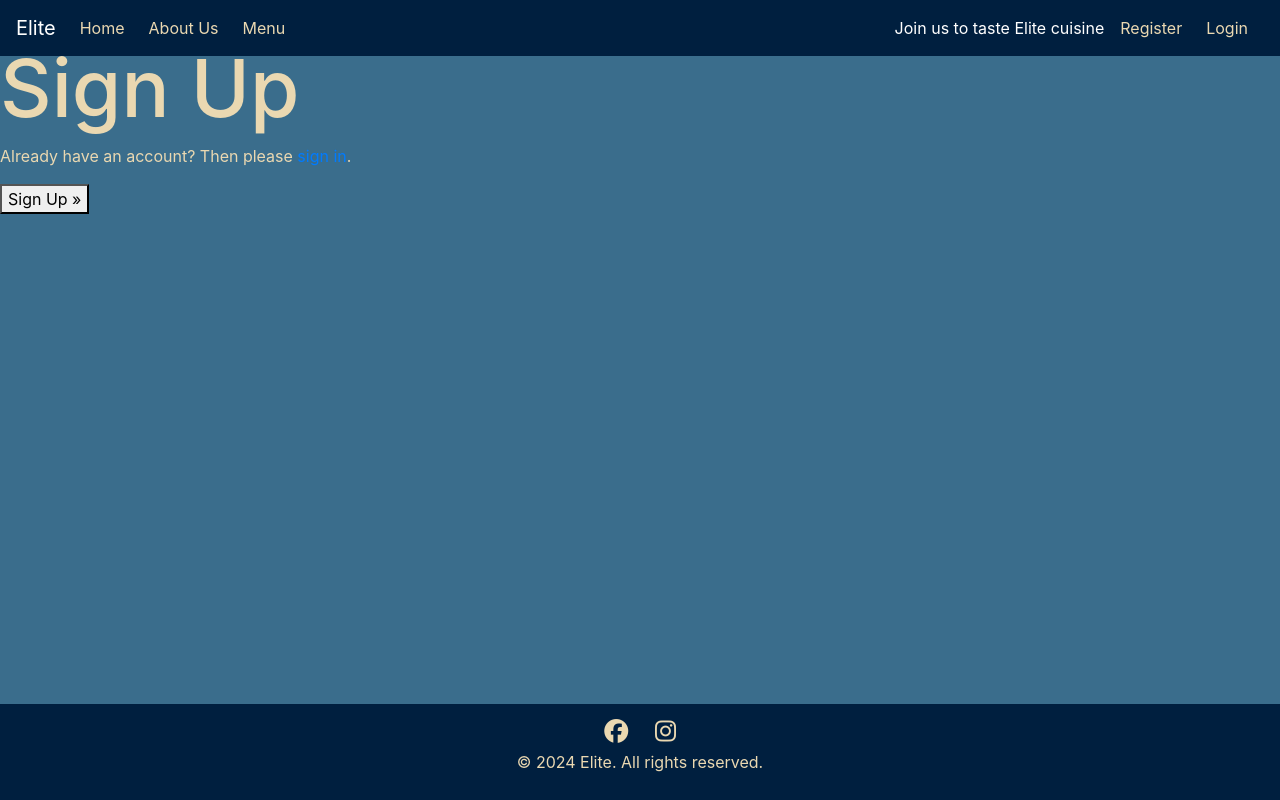
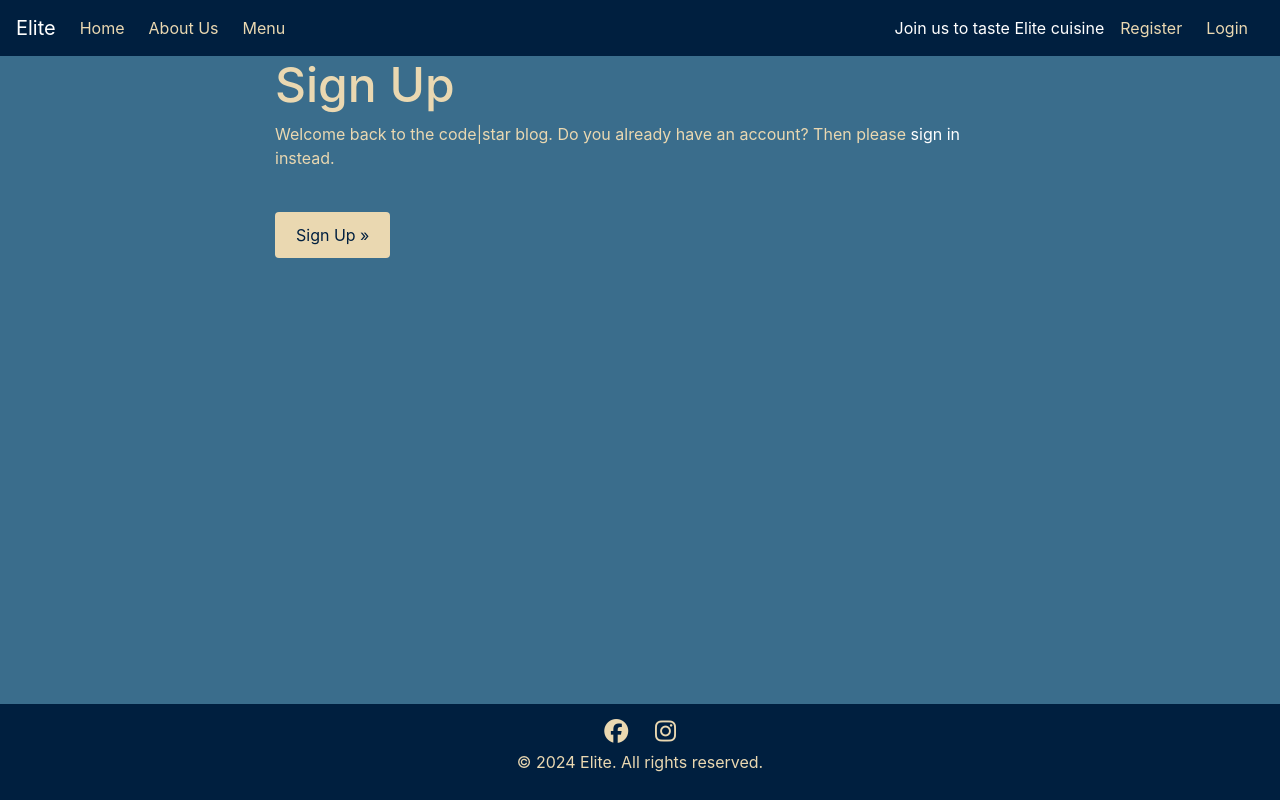
Before and after one commit to DanParkinson/project-4-elite, a Django app: template templates/account/signup.html in a window 1280 px wide. Run offline with Django 3.2, Linux system fonts and the light colour scheme; the template is opened without the code that fills it: most values are stand-ins (such as "Sample title", 1, 10 or a date in 2020); some libraries are stand-ins or nearby versions.

Commit message:
signup page styled

```diff
--- a/static/css/style.css
+++ b/static/css/style.css
@@ -86,7 +86,7 @@ h3 {
     font-size: 3rem;
 }
 
-.container {
+.container-custom {
     display: flex;
     flex-direction: column;
     justify-content: center;
@@ -96,10 +96,9 @@ h3 {
 }
 
 .card {
-    max-width: 600px;
+    max-width: 1000px;
     width: 100%;
     margin: 0 auto;
-    padding: 20px;
 }
 
 main {
--- a/templates/about_us.html
+++ b/templates/about_us.html
@@ -2,7 +2,7 @@
 
 {% block content %}
 
-<div class="container mt-4">
+<div class="container container-custom mt-4">
     <h1>About Us</h1>
     <div class="row">
         <div class="col-12 col-md-4 mb-4 about-section">
--- a/templates/account/login.html
+++ b/templates/account/login.html
@@ -7,7 +7,7 @@
 
 {% block content %}
 
-<div class="container">
+<div class="container container-custom">
   <div class="row">
     <div class="card">
       <div class="card-body">
--- a/templates/account/logout.html
+++ b/templates/account/logout.html
@@ -5,7 +5,7 @@
 {% block head_title %}{% trans "Sign Out" %}{% endblock %}
 
 {% block content %}
-<div class="container">
+<div class="container container-custom">
   <div class="row">
     <div class="card">
       <div class="card-body">
--- a/templates/account/signup.html
+++ b/templates/account/signup.html
@@ -2,20 +2,35 @@
 
 {% load i18n %}
 
-{% block head_title %}{% trans "Signup" %}{% endblock head_title %}
+{% block head_title %}{% trans "Signup" %}{% endblock %}
 
 {% block content %}
-<h1>{% trans "Sign Up" %}</h1>
+<div class="container pb-5">
+  <div class="row">
+    <div class="col-md-8 mt-3 offset-md-2">
+      <h3>{% trans "Sign Up" %}</h3>
 
-<p>{% blocktrans %}Already have an account? Then please <a href="{{ login_url }}">sign in</a>.{% endblocktrans %}</p>
-
+      <p>{% blocktrans %}
+        Welcome back to the code|star blog.
+        Do you already have an account? Then please
+        <a class="link" href="{{ login_url }}">sign in</a>
+        instead.
+        {% endblocktrans %}</p>
+    </div>
+  </div>
+  <div class="row">
+    <div class="col-md-8 mt-3 offset-md-2">
       <form class="signup" id="signup_form" method="post" action="{% url 'account_signup' %}">
         {% csrf_token %}
         {{ form.as_p }}
         {% if redirect_field_value %}
         <input type="hidden" name="{{ redirect_field_name }}" value="{{ redirect_field_value }}" />
         {% endif %}
-  <button type="submit">{% trans "Sign Up" %} &raquo;</button>
+        <button class="btn narrow-button right" type="submit">
+          {% trans "Sign Up" %} &raquo;</button>
       </form>
+    </div>
+  </div>
+</div>
 
-{% endblock content %}
+{% endblock %}
--- a/templates/index.html
+++ b/templates/index.html
@@ -2,7 +2,7 @@
 
 
 {% block content %}
-<div class ="container flex-grow-1 d-flex flex-column justify-content-center align-items-center">
+<div class ="container container-custom flex-grow-1 d-flex flex-column justify-content-center align-items-center">
     <h1>Elite</h1>
     <p>The Finest Indian Artisinal Cuisine </p>
     <div class="d-flex mb-3 flex-wrap">
```
Lines whose indentation alone changed are shown as unchanged.
